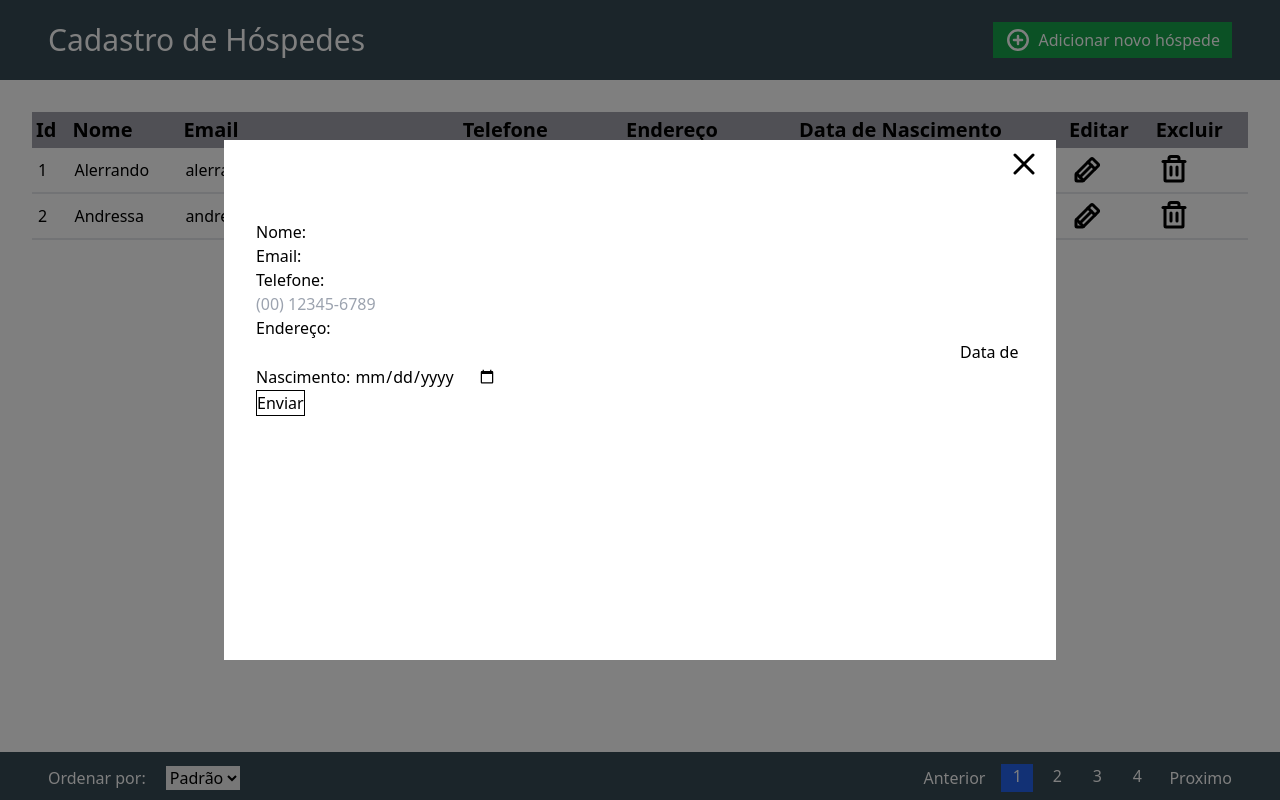
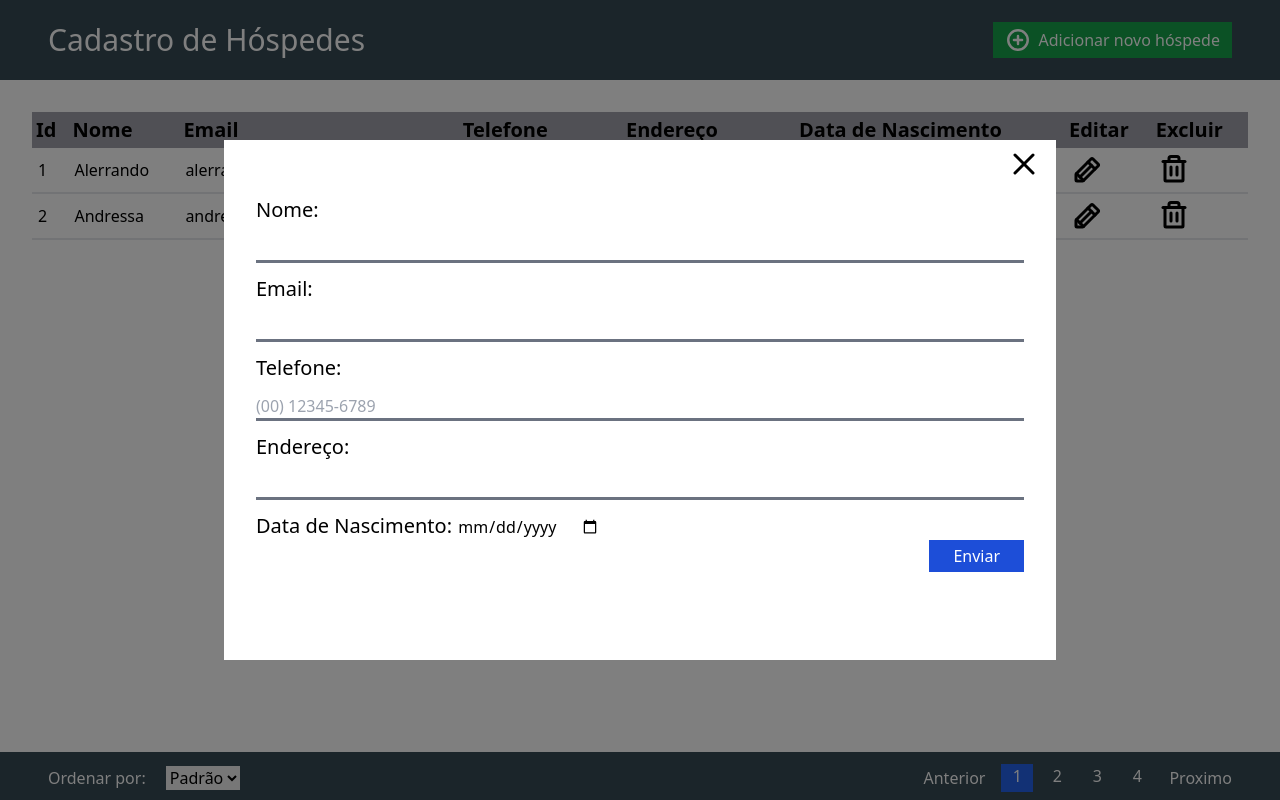
Before and after one commit to Alerrando/Crud-Hotel, a React (Vite) app: page / in a window 1280 px wide. Both pictures are taken after a click on the button "Adicionar novo hóspede". Built offline with nearby package versions, Linux system fonts and the light colour scheme.

Commit message:
stylization of the modal form

```diff
--- a/src/App.tsx
+++ b/src/App.tsx
@@ -41,33 +41,33 @@ export function App() {
               </header>
 
               <main className="w-full h-full">
-                <div className="m-8">
+                <div className="mx-8 my-2">
                   <form>
-                    <label className="w-1/5" htmlFor="nome">
+                    <label className="text-xl" htmlFor="nome">
                       Nome:{" "}
                     </label>
                     <input
-                      className="w-11/12"
+                      className="w-full outline-none border-b-[3px] border-b-gray-500 my-3"
                       type="text"
                       name="nome"
                       required
                     />
 
-                    <label className="w-1/5" htmlFor="email">
+                    <label className="text-xl" htmlFor="email">
                       Email:{" "}
                     </label>
                     <input
-                      className="w-11/12"
+                      className="w-full outline-none border-b-[3px] border-b-gray-500 my-3"
                       type="email"
                       name="email"
                       required
                     />
 
-                    <label className="w-1/5" htmlFor="telefone">
+                    <label className="text-xl" htmlFor="telefone">
                       Telefone:{" "}
                     </label>
                     <input
-                      className="w-11/12"
+                      className="w-full outline-none border-b-[3px] border-b-gray-500 my-3"
                       type="tel"
                       pattern="(?=.*\d)(?=.*[0-9]).{4} [0-9]{5}-[0-9]{4}"
                       placeholder="(00) 12345-6789"
@@ -76,24 +76,29 @@ export function App() {
                       required
                     />
 
-                    <label className="w-1/5" htmlFor="endereco">
+                    <label className="text-xl" htmlFor="endereco">
                       Endereço:{" "}
                     </label>
                     <input
-                      className="w-11/12"
+                      className="w-full outline-none border-b-[3px] border-b-gray-500 my-3"
                       type="text"
                       name="endereco"
                       required
                     />
 
-                    <label className="w-1/5" htmlFor="dataNascimento">
+                    <label className="w-1/5 text-xl" htmlFor="dataNascimento">
                       Data de Nascimento:{" "}
                     </label>
                     <input type="date" name="dataNascimento" required />
 
-                    <button type="submit" className="block border border-black">
-                      Enviar
-                    </button>
+                    <div className="flex items-center justify-end">
+                      <button
+                        type="submit"
+                        className="px-6 py-1 bg-blue-700 text-white outline-none hover:bg-blue-900 transition-colors"
+                      >
+                        Enviar
+                      </button>
+                    </div>
                   </form>
                 </div>
               </main>
```
